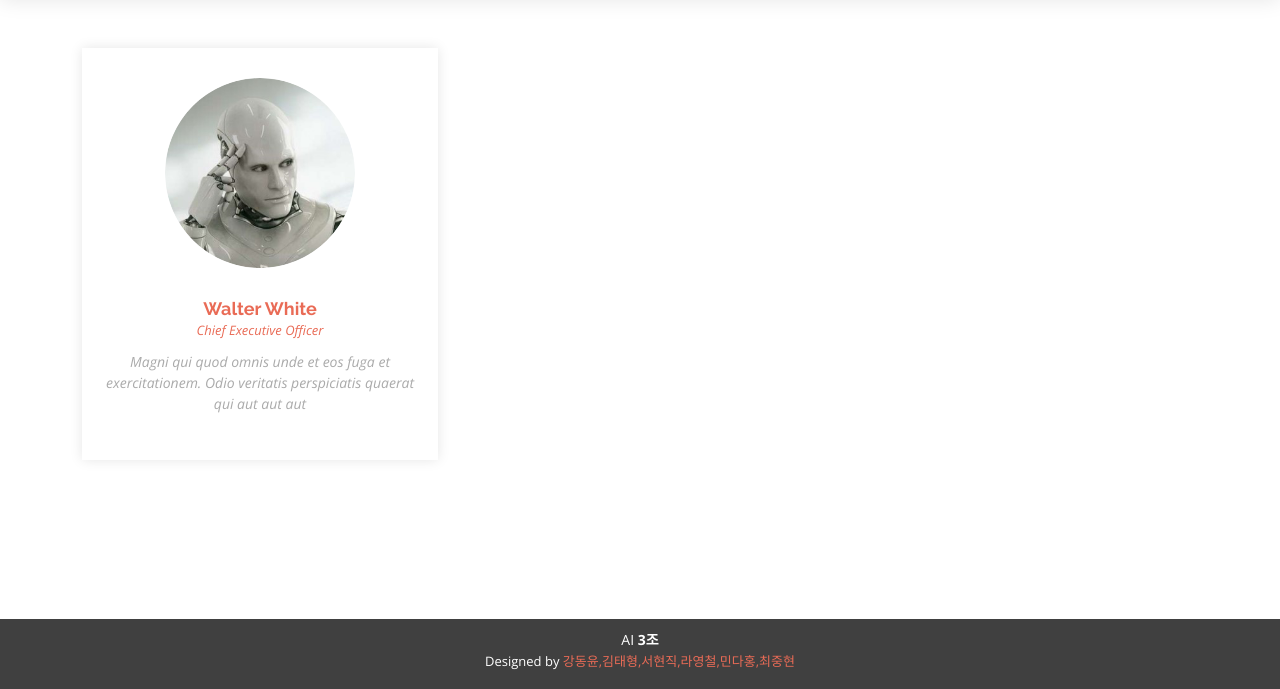
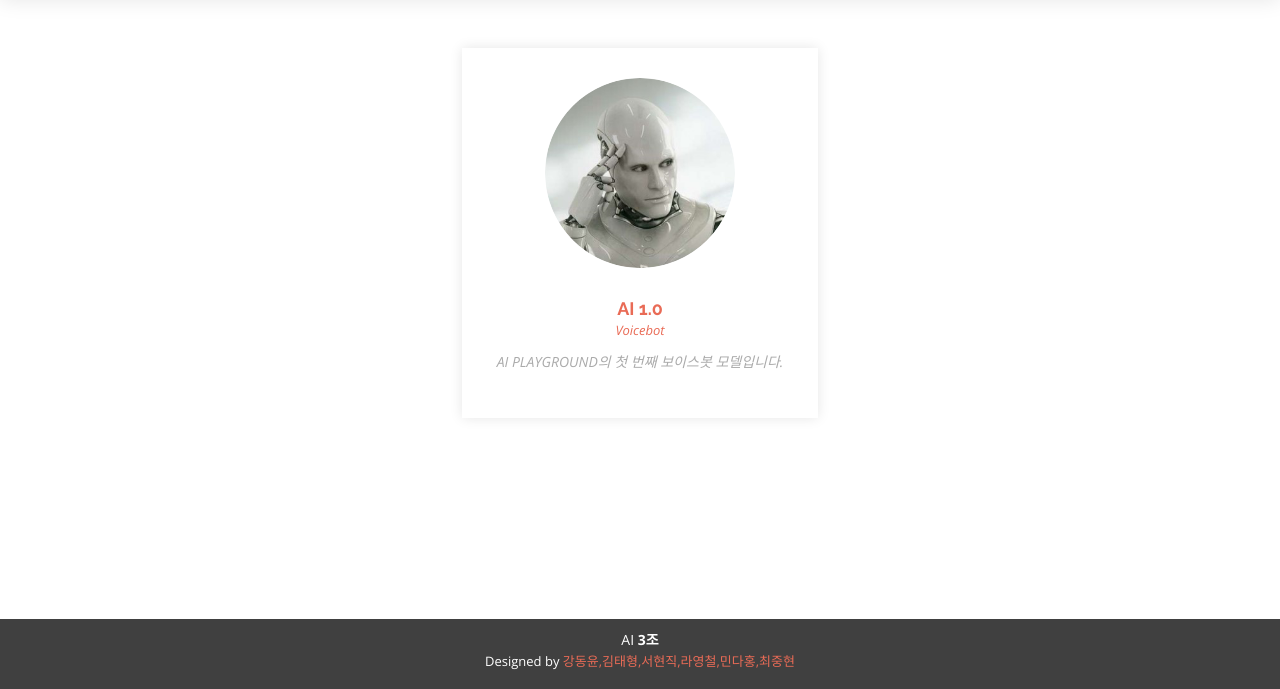
Before and after one commit to AIVLE-School-first-Big-Project/AI_PLAYGROUND, a Django app: page /voicebot/ in a window 1280 px wide. Shown: the part 111-800 px from the top of the page. Run offline with Django 4.2, Linux system fonts and the light colour scheme; parts of the project's set-up code (start-up, migrations or seed data) failed here and were passed over; some libraries are stand-ins or nearby versions.

Commit message:
Update index.html

```diff
--- a/play_django/voicebot/templates/voicebot/index.html
+++ b/play_django/voicebot/templates/voicebot/index.html
@@ -6,22 +6,20 @@
   <!-- ======= Team Section ======= -->
   <section id="team" class="team">
     <div class="container">
-          <div class="row">
-            <div class="col-lg-4 col-md-6 d-flex align-items-stretch">
+      <div class="row d-flex justify-content-center">
+        <div class="col-lg-4 col-md-6">
           <a href="./ai/">
             <div class="member">
               <img src="{% static 'voicebot/ai.png' %}" alt="">
-                <h4>Walter White</h4>
-                <span>Chief Executive Officer</span>
+              <h4>AI 1.0</h4>
+              <span>Voicebot</span>
               <p>
-                  Magni qui quod omnis unde et eos fuga et exercitationem. Odio veritatis perspiciatis quaerat qui aut aut aut
+                AI PLAYGROUND의 첫 번째 보이스봇 모델입니다.
               </p>
             </div>
           </a>
         </div>
-
       </div>
-
     </div>
   </section><!-- End Team Section -->
 {% endblock%}
```
Lines whose indentation alone changed are shown as unchanged.
